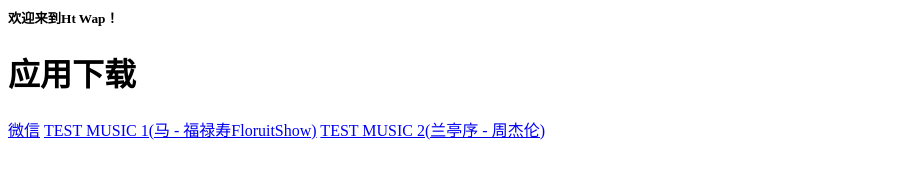
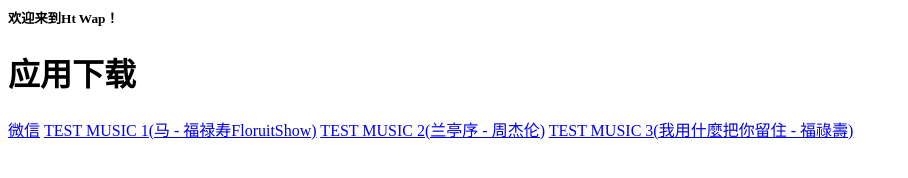
Before and after one commit to TomatoGarden666/wap.github.io, a plain HTML site: page index.html in a window 1280 px wide. Shown: the whole page, without its empty margins (0-908 px from the left). Drawn offline with Linux system fonts and the light colour scheme.

Commit message:
Update index.html

```diff
--- a/index.html
+++ b/index.html
@@ -5,3 +5,4 @@
 <a href="AshaWeChat.jar">微信</a>
 <a href="马 - 福禄寿FloruitShow.mp3">TEST MUSIC 1(马 - 福禄寿FloruitShow)</a>
 <a href="兰亭序 - 周杰伦.mp3">TEST MUSIC 2(兰亭序 - 周杰伦)</a>
+<a href="我用什麼把你留住 - 福祿壽.mp3">TEST MUSIC 3(我用什麼把你留住 - 福祿壽)</a>
```
